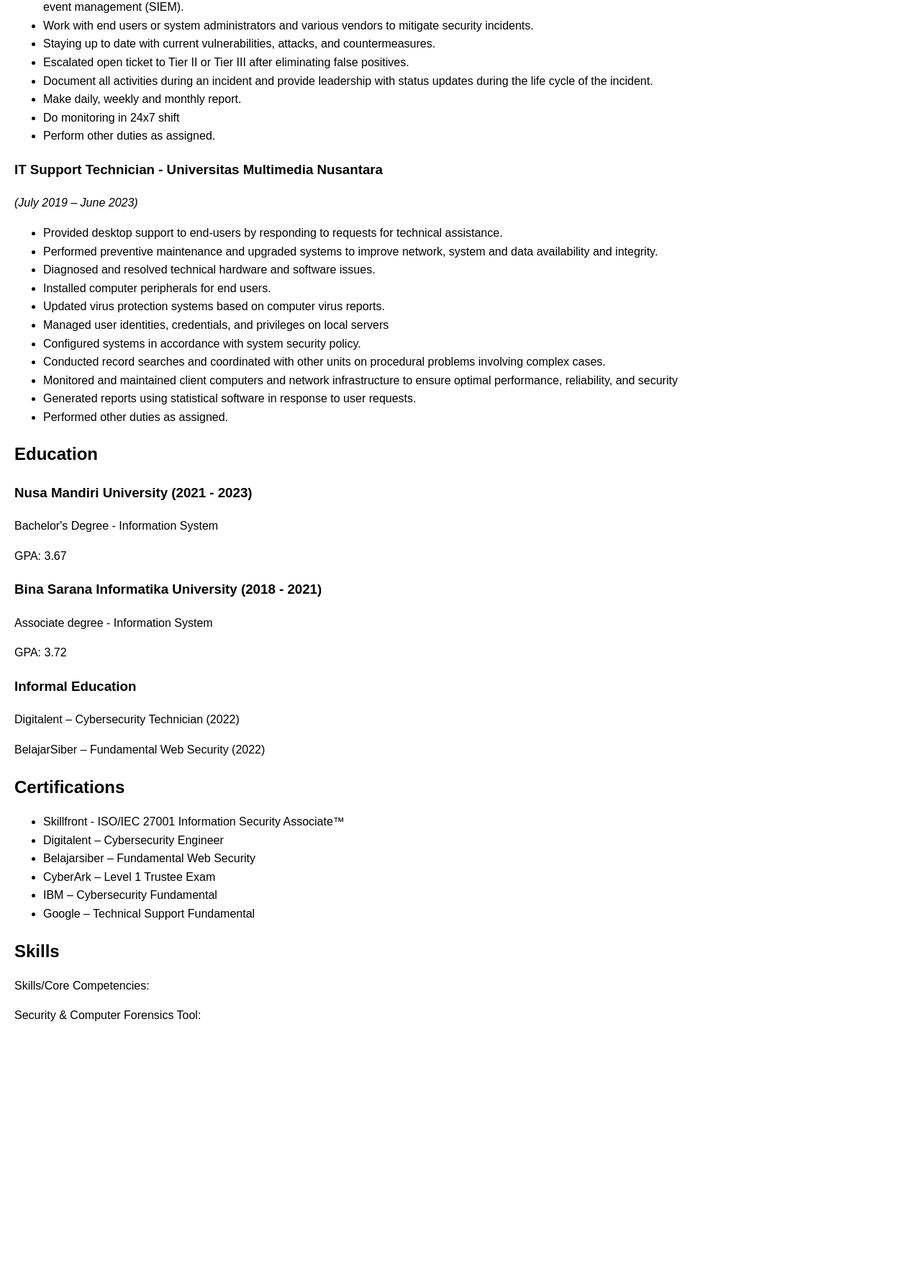
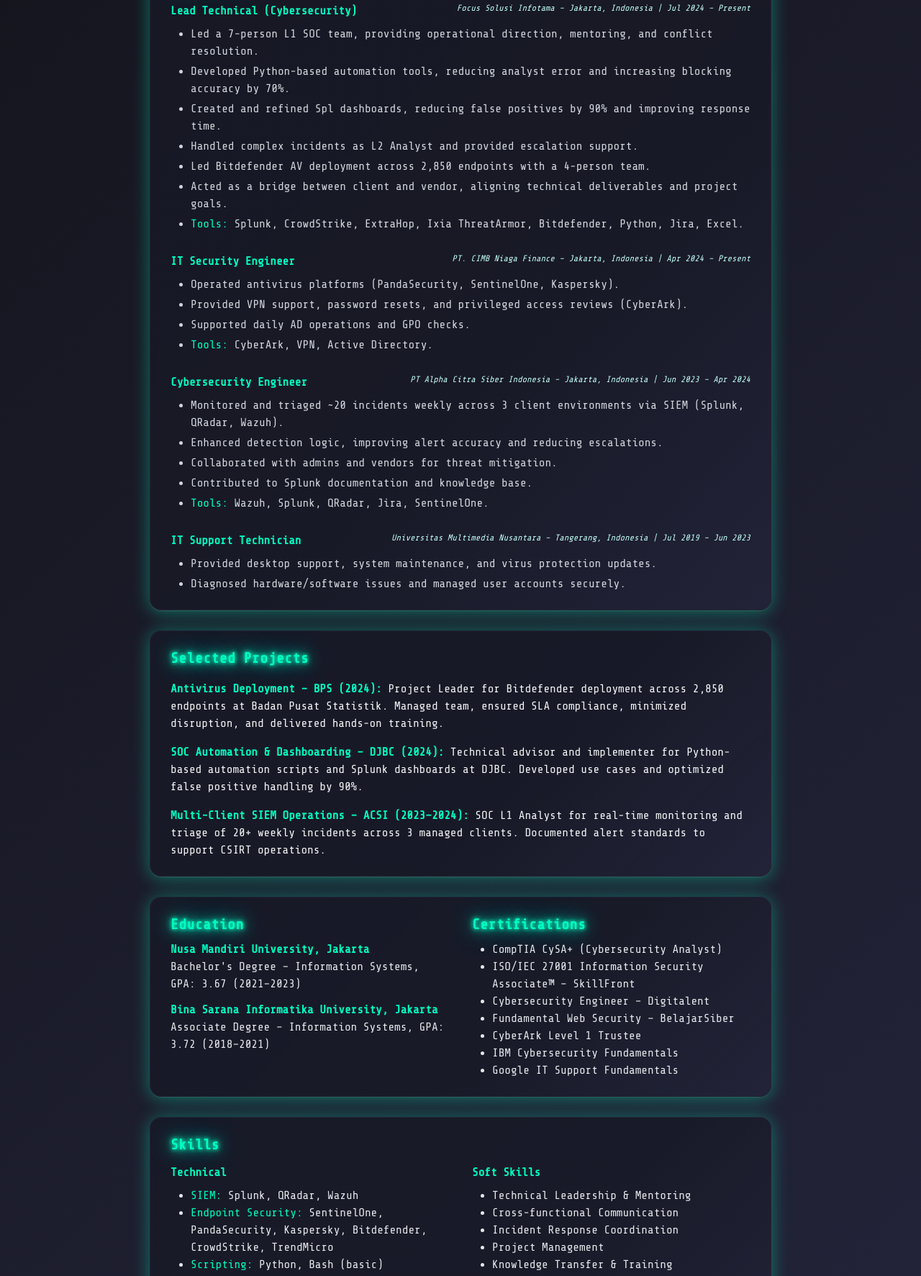
Before and after one commit to rfntnms/resume, a plain HTML site: page resume.html in a window 1280 px wide. Shown: the part 605-2378 px from the top of the page at 72% size. Before the commit the page ends 2049 px from the top, so only its background shows below. Drawn offline with nearby package versions, Linux system fonts and the light colour scheme.

Commit message:
Update resume.html

```diff
--- a/resume.html
+++ b/resume.html
@@ -2,129 +2,212 @@
 <html lang="en">
 <head>
   <meta charset="UTF-8">
-        <title>Rifqi Rofian Tanamas - CV</title>
+  <title>Rifqi Rofian Tanamas - Cybersecurity Professional</title>
+  <meta name="viewport" content="width=device-width, initial-scale=1.0">
+  <link href="https://fonts.googleapis.com/css2?family=Share+Tech+Mono&display=swap" rel="stylesheet">
+  <script src="https://cdn.tailwindcss.com"></script>
   <style>
     body {
-                font-family: Arial, sans-serif;
-                line-height: 1.6;
-                margin: 20px;
+      font-family: 'Share Tech Mono', monospace;
+      background: linear-gradient(135deg, #13131a 0%, #23243a 100%);
+      min-height: 100vh;
     }
-
-            h1, h2 {
-                margin-bottom: 5px;
+    .neon {
+      color: #00ffc3;
+      text-shadow:
+        0 0 5px #00ffc3,
+        0 0 10px #00ffc3,
+        0 0 20px #00ffc3,
+        0 0 40px #00ffc3;
     }
-
-            .section {
-                margin-bottom: 20px;
+    .card-glow {
+      box-shadow: 0 2px 24px 0 #00ffc366, 0 1.5px 0 0 #2e2e38;
+      border: 1.5px solid #222336;
+      background: linear-gradient(135deg, #181926cc 60%, #23243add 100%);
+      border-radius: 1rem;
+      backdrop-filter: blur(4px);
     }
-
-            .section-title {
-                font-weight: bold;
-                margin-bottom: 10px;
-            }
-
-            .job-title {
-                font-weight: bold;
-            }
-
-            .date {
-                font-style: italic;
+    ::selection {
+      background: #00ffc344;
     }
   </style>
 </head>
+<body class="text-gray-100">
+  <div class="max-w-4xl mx-auto my-10 px-4">
+    <!-- Header with Profile Picture -->
+    <div class="card-glow px-8 py-7 mb-7 flex flex-col md:flex-row md:items-center md:justify-between border-b-2 border-[#00ffc366]">
+      <div class="flex items-center gap-6">
+        <!-- Profile Picture -->
+        <div class="shrink-0">
+          <img
+            src="https://randomuser.me/api/portraits/men/32.jpg"
+            alt="Profile Picture"
+            class="w-28 h-28 rounded-full border-4 border-[#00ffc3] shadow-lg object-cover bg-gray-800"
+          >
+        </div>
+        <!-- Name and Title -->
+        <div>
+          <h1 class="text-3xl md:text-4xl font-bold neon mb-2 tracking-widest">Rifqi Rofian Tanamas</h1>
+          <p class="text-lg font-semibold text-[#00ffc3] uppercase tracking-wider">Cybersecurity Professional</p>
+        </div>
+      </div>
+      <!-- Contact Info -->
+      <div class="mt-7 md:mt-0 text-sm space-y-1 text-[#c0fdf5]">
+        <div class="flex items-center gap-2"><span class="text-[#00ffc3]">⌂</span> Tangerang, Indonesia</div>
+        <div class="flex items-center gap-2"><span class="text-[#00ffc3]">✆</span> +62 895-6357-57579</div>
+        <div class="flex items-center gap-2"><span class="text-[#00ffc3]">@</span> <a href="mailto:rifqirofian@gmail.com" class="underline hover:text-[#00ffc3]">rifqirofian@gmail.com</a></div>
+        <div class="flex items-center gap-2"><span class="text-[#00ffc3]">in</span> <a href="https://linkedin.com/in/rifqirofian" class="underline hover:text-[#00ffc3]" target="_blank">linkedin.com/in/rifqirofian</a></div>
+      </div>
+    </div>
 
-    <body>
-        <header>
-            <h1>Rifqi Rofian Tanamas</h1>
-            <p>Security Analyst</p>
-            <p>Tangerang, 15811 | 0895635757579 | rifqirofian@gmail.com | <a href="https://www.linkedin.com/in/rifqirofian">LinkedIn</a></p>
-        </header>
-
-        <section class="section">
-            <h2 class="section-title">Summary</h2>
-            <p>
-                Accomplished IT Support Technician with over 3 years of hands-on experience in delivering comprehensive technical support and proficiently troubleshooting diverse software and hardware challenges. Demonstrated expertise spans computer systems and networks, penetration testing, bash scripting, meticulous problem-solving, adept technical report writing, and documentation. Strong communicator known for exceptional customer service, adept at collaborating across teams to ensure streamlined operations and fortified security protocols..
+    <!-- Summary -->
+    <section class="card-glow px-7 py-6 mb-7">
+      <h2 class="text-xl font-bold neon mb-2 tracking-wide">Summary</h2>
+      <p class="text-gray-200 leading-relaxed">
+        Cybersecurity professional with 3+ years of progressive experience in SOC operations, incident response, and security automation. Proven in leading cross-functional teams, developing Splunk use cases, optimizing threat detection, and ensuring SLA adherence in enterprise security environments. Experienced in delivering IT security projects across government and financial sectors, including AV deployment, SIEM integration, and threat monitoring. Strong foundation in CSIRT principles, audit response, and aligning technical outcomes with business requirements.
       </p>
     </section>
 
-        <section class="section">
-            <h2 class="section-title">Experience</h2>
-            <div class="job">
-                <h3 class="job-title">Cybersecurity Engineer - PT. Alpha Citra Siber Indonesia</h3>
-                <p class="date">(June 2023 – Present)</p>
-                <ul>
-                    <li>Coordinate SIEM development plans in collaboration with in-house technical teams</li>
-                    <li>Monitor, analyze and respond to security events from a variety of SEIM data sources.</li>
-                    <li>Triage security alerts from a variety of sources including network devices, servers, end users, threat intelligence services.</li>
-                    <li>Analyze and investigate cyber events using various logs including email, firewall, endpoint, IDS/IPS, and other network devices in an enterprise security information and event management (SIEM).</li>
-                    <li>Work with end users or system administrators and various vendors to mitigate security incidents.</li>
-                    <li>Staying up to date with current vulnerabilities, attacks, and countermeasures.</li>
-                    <li>Escalated open ticket to Tier II or Tier III after eliminating false positives.</li>
-                    <li>Document all activities during an incident and provide leadership with status updates during the life cycle of the incident.</li>
-                    <li>Make daily, weekly and monthly report.</li>
-                    <li>Do monitoring in 24x7 shift</li>
-                    <li>Perform other duties as assigned.</li>
+    <!-- Experience -->
+    <section class="card-glow px-7 py-6 mb-7">
+      <h2 class="text-xl font-bold neon mb-4 tracking-wide">Experience</h2>
+      <div class="space-y-7">
+        <div>
+          <div class="flex flex-col md:flex-row md:justify-between">
+            <span class="font-bold text-[#00ffc3]">Lead Technical (Cybersecurity)</span>
+            <span class="italic text-xs text-[#c0fdf5]">Focus Solusi Infotama – Jakarta, Indonesia | Jul 2024 – Present</span>
+          </div>
+          <ul class="list-disc ml-7 mt-2 text-gray-300 space-y-1">
+            <li>Led a 7-person L1 SOC team, providing operational direction, mentoring, and conflict resolution.</li>
+            <li>Developed Python-based automation tools, reducing analyst error and increasing blocking accuracy by 70%.</li>
+            <li>Created and refined Spl dashboards, reducing false positives by 90% and improving response time.</li>
+            <li>Handled complex incidents as L2 Analyst and provided escalation support.</li>
+            <li>Led Bitdefender AV deployment across 2,850 endpoints with a 4-person team.</li>
+            <li>Acted as a bridge between client and vendor, aligning technical deliverables and project goals.</li>
+            <li><span class="text-[#00ffc3]">Tools:</span> Splunk, CrowdStrike, ExtraHop, Ixia ThreatArmor, Bitdefender, Python, Jira, Excel.</li>
           </ul>
-
-                <h3 class="job-title">IT Support Technician - Universitas Multimedia Nusantara</h3>
-                <p class="date">(July 2019 – June 2023)</p>
-                <ul>
-                    <li>Provided desktop support to end-users by responding to requests for technical assistance.</li>
-                    <li>Performed preventive maintenance and upgraded systems to improve network, system and data availability and integrity.</li>
-                    <li>Diagnosed and resolved technical hardware and software issues.</li>
-                    <li>Installed computer peripherals for end users.</li>
-                    <li>Updated virus protection systems based on computer virus reports.</li>
-                    <li>Managed user identities, credentials, and privileges on local servers</li>
-                    <li>Configured systems in accordance with system security policy.</li>
-                    <li>Conducted record searches and coordinated with other units on procedural problems involving complex cases.</li>
-                    <li>Monitored and maintained client computers and network infrastructure to ensure optimal performance, reliability, and security</li>
-                    <li>Generated reports using statistical software in response to user requests.</li>
-                    <li>Performed other duties as assigned.</li>
+        </div>
+        <div>
+          <div class="flex flex-col md:flex-row md:justify-between">
+            <span class="font-bold text-[#00ffc3]">IT Security Engineer</span>
+            <span class="italic text-xs text-[#c0fdf5]">PT. CIMB Niaga Finance – Jakarta, Indonesia | Apr 2024 – Present</span>
+          </div>
+          <ul class="list-disc ml-7 mt-2 text-gray-300 space-y-1">
+            <li>Operated antivirus platforms (PandaSecurity, SentinelOne, Kaspersky).</li>
+            <li>Provided VPN support, password resets, and privileged access reviews (CyberArk).</li>
+            <li>Supported daily AD operations and GPO checks.</li>
+            <li><span class="text-[#00ffc3]">Tools:</span> CyberArk, VPN, Active Directory.</li>
           </ul>
+        </div>
+        <div>
+          <div class="flex flex-col md:flex-row md:justify-between">
+            <span class="font-bold text-[#00ffc3]">Cybersecurity Engineer</span>
+            <span class="italic text-xs text-[#c0fdf5]">PT Alpha Citra Siber Indonesia – Jakarta, Indonesia | Jun 2023 – Apr 2024</span>
+          </div>
+          <ul class="list-disc ml-7 mt-2 text-gray-300 space-y-1">
+            <li>Monitored and triaged ~20 incidents weekly across 3 client environments via SIEM (Splunk, QRadar, Wazuh).</li>
+            <li>Enhanced detection logic, improving alert accuracy and reducing escalations.</li>
+            <li>Collaborated with admins and vendors for threat mitigation.</li>
+            <li>Contributed to Splunk documentation and knowledge base.</li>
+            <li><span class="text-[#00ffc3]">Tools:</span> Wazuh, Splunk, QRadar, Jira, SentinelOne.</li>
+          </ul>
+        </div>
+        <div>
+          <div class="flex flex-col md:flex-row md:justify-between">
+            <span class="font-bold text-[#00ffc3]">IT Support Technician</span>
+            <span class="italic text-xs text-[#c0fdf5]">Universitas Multimedia Nusantara – Tangerang, Indonesia | Jul 2019 – Jun 2023</span>
+          </div>
+          <ul class="list-disc ml-7 mt-2 text-gray-300 space-y-1">
+            <li>Provided desktop support, system maintenance, and virus protection updates.</li>
+            <li>Diagnosed hardware/software issues and managed user accounts securely.</li>
+          </ul>
+        </div>
       </div>
     </section>
 
-        <section class="section">
-            <h2 class="section-title">Education</h2>
-            <div class="education">
-                <h3>Nusa Mandiri University (2021 - 2023)</h3>
-                <p>Bachelor's Degree - Information System</p>
-                <p>GPA: 3.67</p>
+    <!-- Projects -->
+    <section class="card-glow px-7 py-6 mb-7">
+      <h2 class="text-xl font-bold neon mb-4 tracking-wide">Selected Projects</h2>
+      <ul class="space-y-4">
+        <li>
+          <span class="font-semibold text-[#00ffc3]">Antivirus Deployment – BPS (2024):</span>
+          Project Leader for Bitdefender deployment across 2,850 endpoints at Badan Pusat Statistik. Managed team, ensured SLA compliance, minimized disruption, and delivered hands-on training.
+        </li>
+        <li>
+          <span class="font-semibold text-[#00ffc3]">SOC Automation & Dashboarding – DJBC (2024):</span>
+          Technical advisor and implementer for Python-based automation scripts and Splunk dashboards at DJBC. Developed use cases and optimized false positive handling by 90%.
+        </li>
+        <li>
+          <span class="font-semibold text-[#00ffc3]">Multi-Client SIEM Operations – ACSI (2023–2024):</span>
+          SOC L1 Analyst for real-time monitoring and triage of 20+ weekly incidents across 3 managed clients. Documented alert standards to support CSIRT operations.
+        </li>
+      </ul>
+    </section>
+
+    <!-- Education & Certifications -->
+    <section class="card-glow px-7 py-6 mb-7">
+      <div class="grid md:grid-cols-2 gap-8">
+        <!-- Education -->
+        <div>
+          <h2 class="text-xl font-bold neon mb-2 tracking-wide">Education</h2>
+          <ul class="mb-2">
+            <li>
+              <span class="font-bold text-[#00ffc3]">Nusa Mandiri University, Jakarta</span><br>
+              <span class="text-gray-200">Bachelor's Degree – Information Systems, GPA: 3.67 (2021–2023)</span>
+            </li>
+            <li class="mt-3">
+              <span class="font-bold text-[#00ffc3]">Bina Sarana Informatika University, Jakarta</span><br>
+              <span class="text-gray-200">Associate Degree – Information Systems, GPA: 3.72 (2018–2021)</span>
+            </li>
+          </ul>
         </div>
-            <div class="education">
-                <h3>Bina Sarana Informatika University (2018 - 2021)</h3>
-                <p>Associate degree - Information System</p>
-                <p>GPA: 3.72</p>
+        <!-- Certifications -->
+        <div>
+          <h2 class="text-xl font-bold neon mb-2 tracking-wide">Certifications</h2>
+          <ul class="text-gray-200 list-disc ml-7">
+            <li>CompTIA CySA+ (Cybersecurity Analyst)</li>
+            <li>ISO/IEC 27001 Information Security Associate™ – SkillFront</li>
+            <li>Cybersecurity Engineer – Digitalent</li>
+            <li>Fundamental Web Security – BelajarSiber</li>
+            <li>CyberArk Level 1 Trustee</li>
+            <li>IBM Cybersecurity Fundamentals</li>
+            <li>Google IT Support Fundamentals</li>
+          </ul>
         </div>
-            <div class="education">
-                <h3>Informal Education</h3>
-                <p>Digitalent – Cybersecurity Technician (2022)</p>
-                <p>BelajarSiber – Fundamental Web Security (2022)</p>
       </div>
     </section>
 
-        <section class="section">
-            <h2 class="section-title">Certifications</h2>
-            <ul>
-                <li>Skillfront - ISO/IEC 27001 Information Security Associate™</li>
-                <li>Digitalent – Cybersecurity Engineer</li>
-                <li>Belajarsiber – Fundamental Web Security</li>
-                <li>CyberArk – Level 1 Trustee Exam</li>
-                <li>IBM – Cybersecurity Fundamental</li>
-                <li>Google – Technical Support Fundamental</li>
+    <!-- Skills -->
+    <section class="card-glow px-7 py-6">
+      <h2 class="text-xl font-bold neon mb-3 tracking-wide">Skills</h2>
+      <div class="grid md:grid-cols-2 gap-8">
+        <div>
+          <h3 class="font-semibold text-[#00ffc3] mb-2">Technical</h3>
+          <ul class="list-disc ml-7 text-gray-200">
+            <li><span class="font-medium text-[#00ffc3]">SIEM:</span> Splunk, QRadar, Wazuh</li>
+            <li><span class="font-medium text-[#00ffc3]">Endpoint Security:</span> SentinelOne, PandaSecurity, Kaspersky, Bitdefender, CrowdStrike, TrendMicro</li>
+            <li><span class="font-medium text-[#00ffc3]">Scripting:</span> Python, Bash (basic)</li>
+            <li><span class="font-medium text-[#00ffc3]">Platforms:</span> Windows Server/PC, Linux, iOS</li>
+            <li><span class="font-medium text-[#00ffc3]">Identity & Access:</span> Active Directory, CyberArk</li>
+            <li><span class="font-medium text-[#00ffc3]">Networking:</span> VPN, IDS/IPS, Incident Response</li>
+            <li><span class="font-medium text-[#00ffc3]">Tools:</span> Jira, Excel, Git</li>
           </ul>
+        </div>
+        <div>
+          <h3 class="font-semibold text-[#00ffc3] mb-2">Soft Skills</h3>
+          <ul class="list-disc ml-7 text-gray-200">
+            <li>Technical Leadership & Mentoring</li>
+            <li>Cross-functional Communication</li>
+            <li>Incident Response Coordination</li>
+            <li>Project Management</li>
+            <li>Knowledge Transfer & Training</li>
+          </ul>
+        </div>
+      </div>
     </section>
-
-        <section class="section">
-            <h2 class="section-title">Skills</h2>
-            <p>
-            Skills/Core Competencies:
-            <!-- Add your skills and competencies details -->
-            </p>
-            <p>
-            Security & Computer Forensics Tool:
-            <!-- Add your security and tool details -->
-            </p>
-        </section>
+  </div>
+  <footer class="mt-12 mb-6 text-center text-[#00ffc3] text-xs tracking-widest opacity-80">
+    &copy; 2024 Rifqi Rofian Tanamas
+  </footer>
 </body>
 </html>
```
Lines whose indentation alone changed are shown as unchanged.
